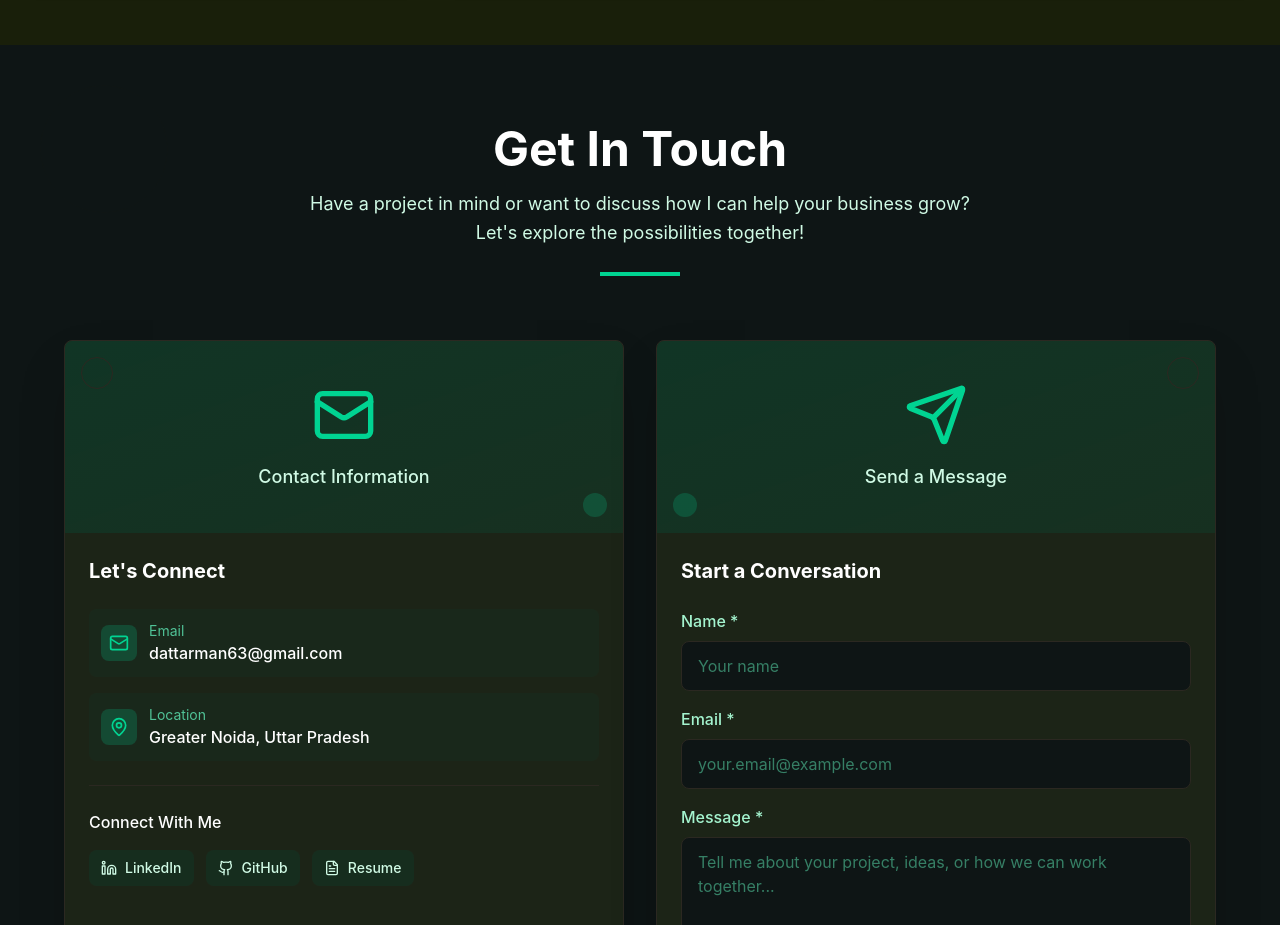
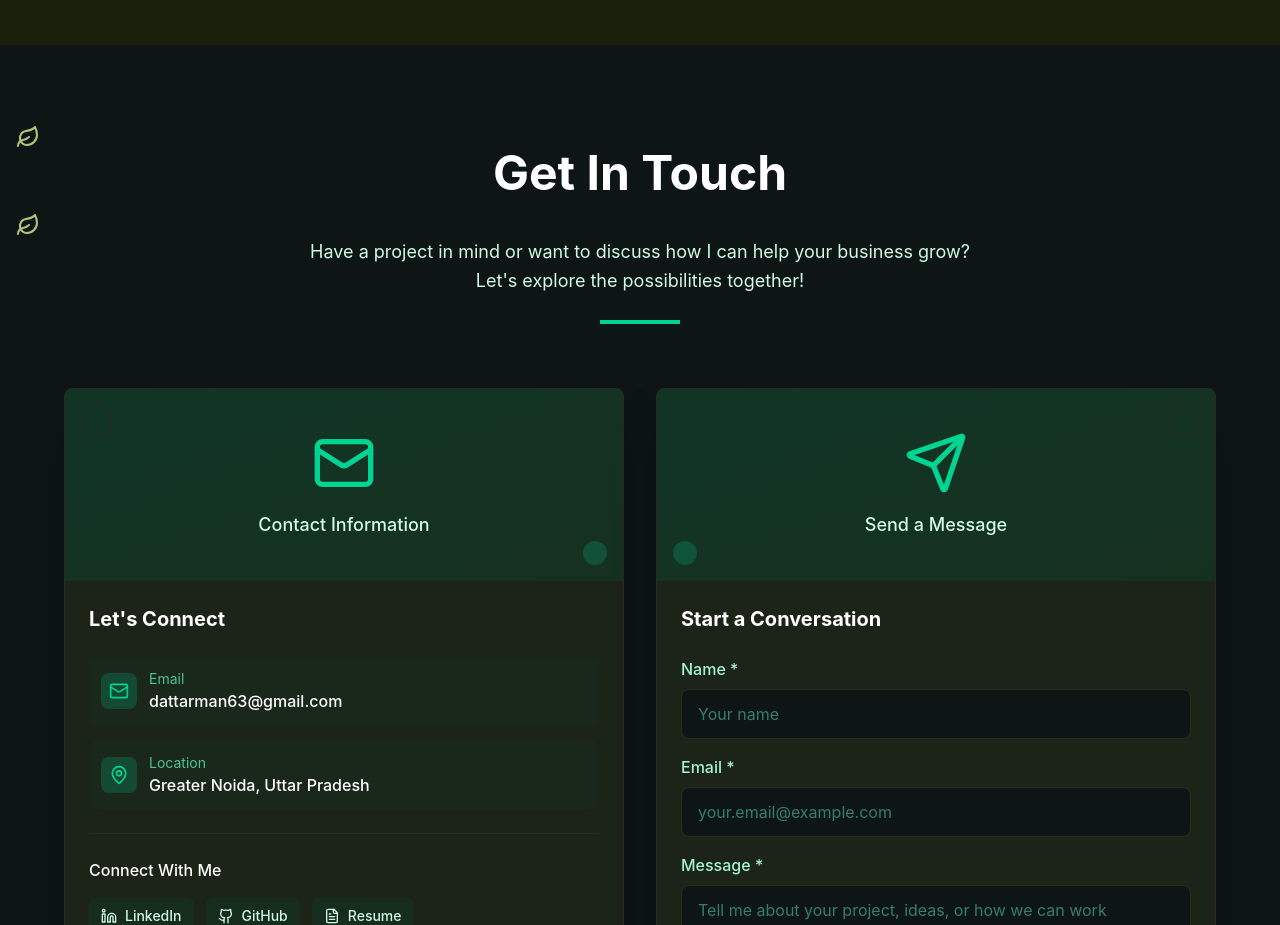
Before and after one commit to armandatt/PortFolio, a React (Vite) app in the folder FrontEnd/: page / in a window 1280 px wide. Shown: the part 4240-5165 px from the top of the page. Built offline with nearby package versions, Linux system fonts and the light colour scheme.

Commit message:
added leaf

```diff
--- a/FrontEnd/src/components/contact.tsx
+++ b/FrontEnd/src/components/contact.tsx
@@ -1,7 +1,7 @@
 "use client"
 
 import { useState } from "react"
-import { Mail, Github, Linkedin, FileText, Send, MapPin } from "lucide-react"
+import { Mail, Github, Linkedin, FileText, Send, MapPin, Leaf } from "lucide-react"
 
 export default function Contact() {
   const [formData, setFormData] = useState({
@@ -60,9 +60,11 @@ export default function Contact() {
       <div className="container mx-auto px-4 relative z-10">
         {/* Header */}
         <div className="text-center mb-16">
+          <Leaf className="h-6 w-6 text-[#b5c67b]" />
           <h2 className="text-4xl md:text-5xl font-bold text-white mb-4">
             Get In Touch
           </h2>
+          <Leaf className="h-6 w-6 text-[#b5c67b]" />
           <p className="text-lg text-emerald-100 max-w-2xl mx-auto leading-relaxed">
             Have a project in mind or want to discuss how I can help your business grow?
             Let's explore the possibilities together!
```
